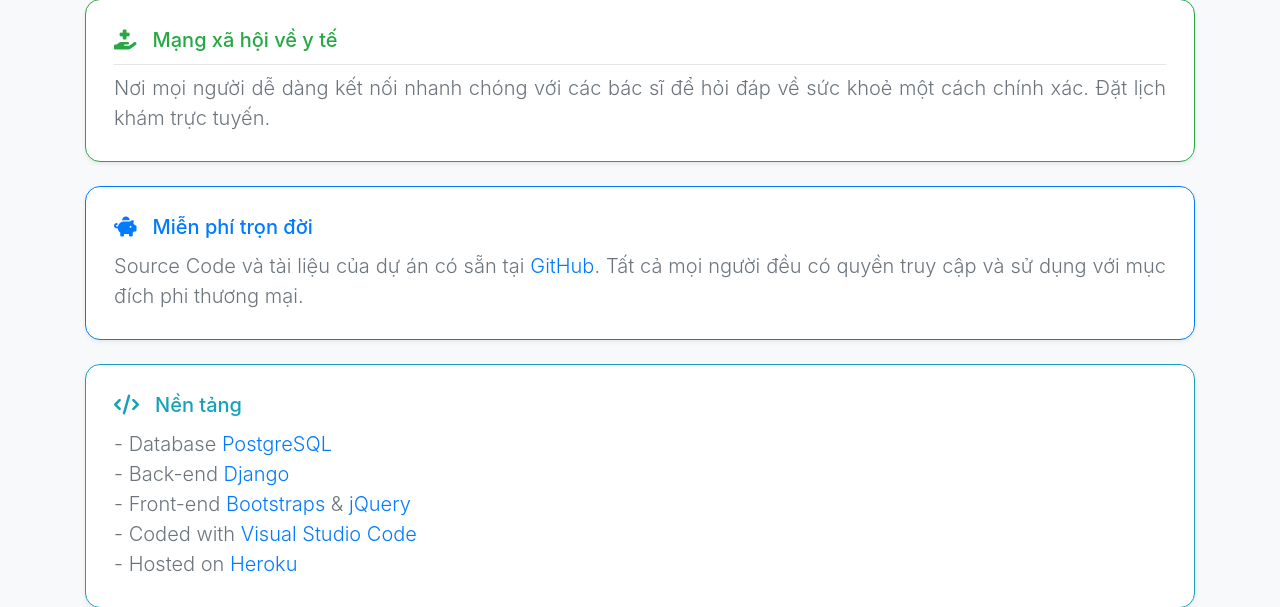
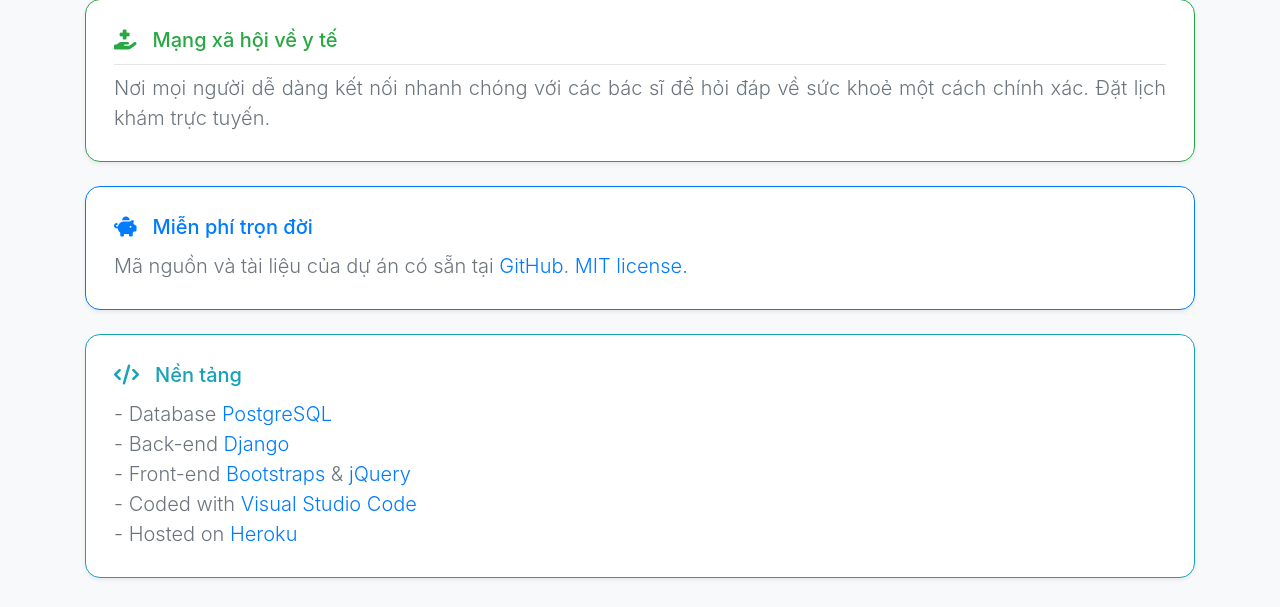
Before and after one commit to 1nguyenhuuhieu/anhsonmed, a Django app: page /about/ in a window 1280 px wide. Shown: the part 220-827 px from the top of the page. Run offline with Django 3.2, Linux system fonts and the light colour scheme; some libraries are stand-ins or nearby versions.

Commit message:
Update about.html

```diff
--- a/finddoctor/templates/staticpage/about.html
+++ b/finddoctor/templates/staticpage/about.html
@@ -29,7 +29,7 @@
           <div class="card mt-4 mb-4 border border-primary borderradius15 shadow-sm p-2" >
             <div class="card-body">
               <h5 class="card-title text-primary"><i class="fas fa-piggy-bank mr-3"></i>Miễn phí trọn đời</h5>
-              <p class="card-text text-muted lead" style="text-align: justify;">Source Code và tài liệu của dự án có sẵn tại <a href="">GitHub</a>. Tất cả mọi người đều có quyền truy cập và sử dụng với mục đích phi thương mại.</p>
+              <p class="card-text text-muted lead" style="text-align: justify;">Mã nguồn và tài liệu của dự án có sẵn tại <a href="">GitHub</a>. <a href="">MIT license.</a> </p>
 
             </div>
           </div>
```
